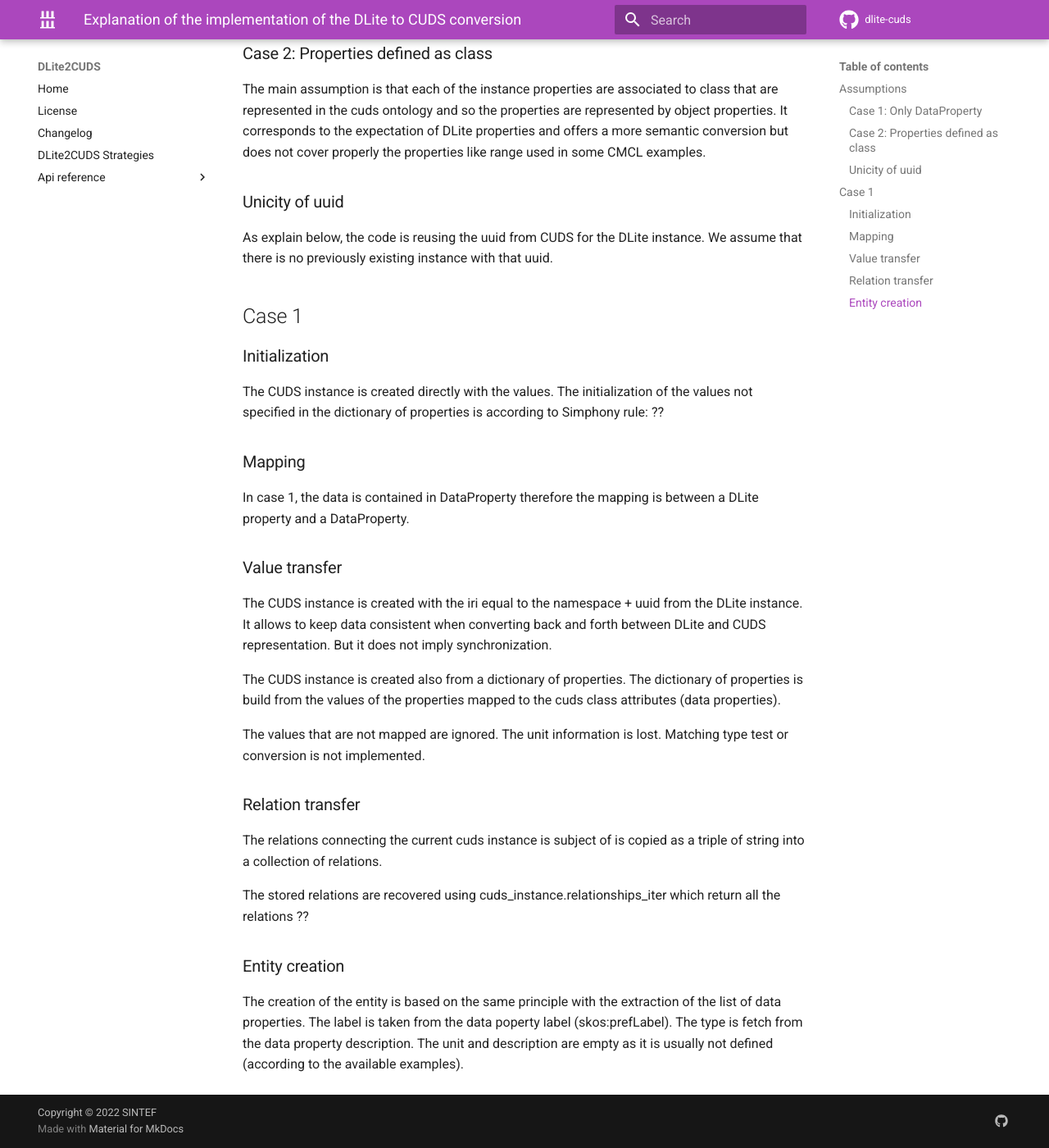
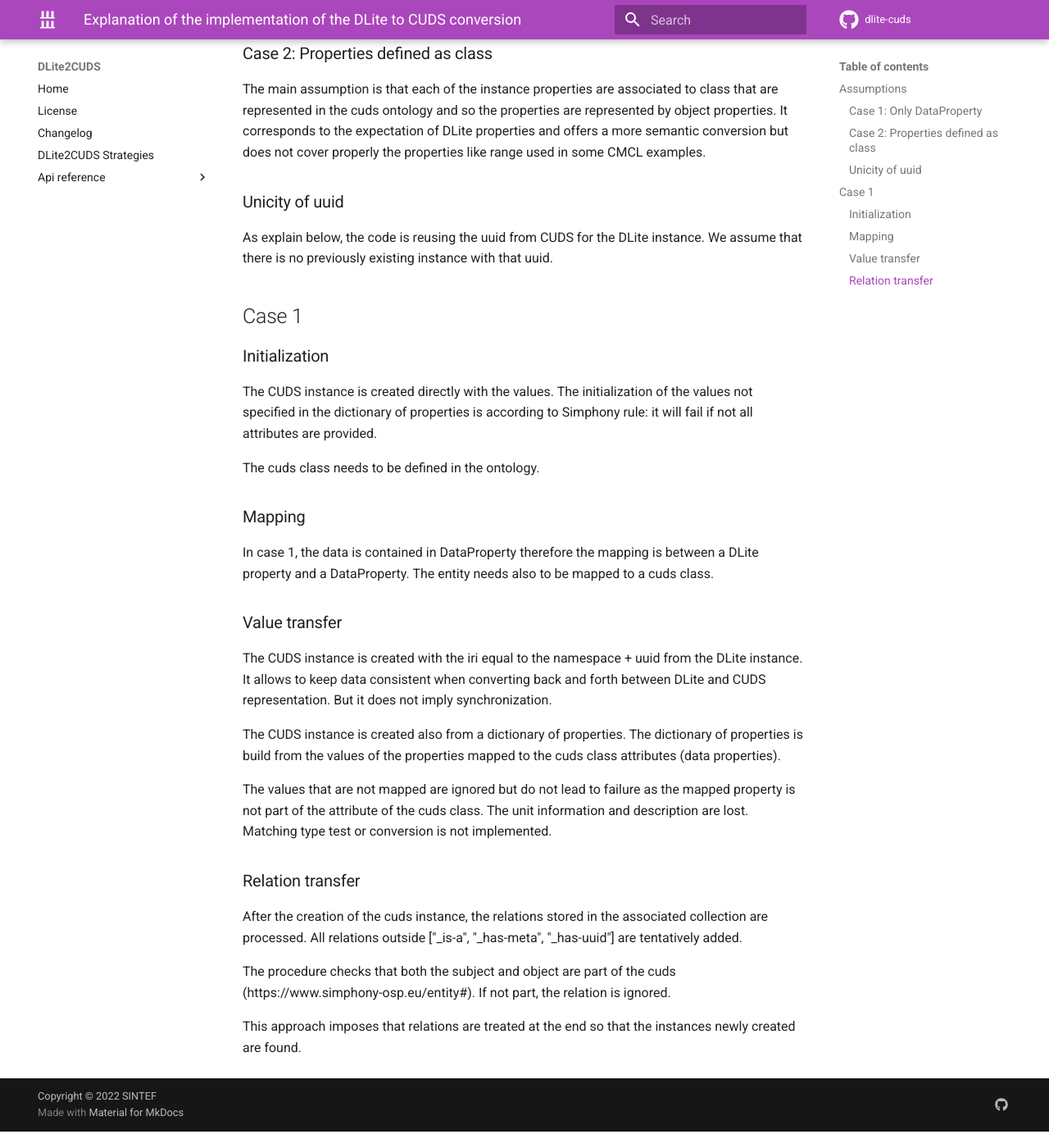
Before and after one commit to EMMC-ASBL/dlite-cuds, an MkDocs documentation site: the page built from docs/dlite2cuds_explained.md, in a window 1280 px wide and 1400 px high, scrolled down 468 px. Shown: the whole window at 82% size. Built offline with MkDocs 1.6.1 and Material for MkDocs 9.7.7, drawn with Linux system fonts in a browser that asks for light colours; comment, search, counter and statistics services are not loaded; the version menu is left out; some of the changed text lies outside the part shown.

Commit message:
modified documentation

```diff
--- a/docs/dlite2cuds_explained.md
+++ b/docs/dlite2cuds_explained.md
@@ -8,7 +8,7 @@ Remark: This description correspond to the version December 2023 of the cuds2dli
 ### Case 1: Only DataProperty
 
 The main assumption is that the DLite properties correspond to CUDS data properties and that there is no relation ($ref) included in the data model.
-The possible semantic description of the properties is lost in the conversion (unless specifically added in the list of relations to transfer) as well as the unit.
+The possible semantic description as class of the properties is lost in the conversion (unless specifically added in the list of relations to transfer) as well as the unit and description.
 
 ### Case 2: Properties defined as class
 
@@ -25,11 +25,14 @@ We assume that there is no previously existing instance with that uuid.
 ### Initialization
 
 The CUDS instance is created directly with the values.
-The initialization of the values not specified in the dictionary of properties is according to Simphony rule: ??
+The initialization of the values not specified in the dictionary of properties is according to Simphony rule: it will fail if not all attributes are provided.
+
+The cuds class needs to be defined in the ontology.
 
 ### Mapping
 
 In case 1, the data is contained in DataProperty therefore the mapping is between a DLite property and a DataProperty.
+The entity needs also to be mapped to a cuds class.
 
 ### Value transfer
 
@@ -39,19 +42,15 @@ It allows to keep data consistent when converting back and forth between DLite a
 The CUDS instance is created also from a dictionary of properties.
 The dictionary of properties is build from the values of the properties mapped to the cuds class attributes (data properties).
 
-The values that are not mapped are ignored.
-The unit information is lost.
+The values that are not mapped are ignored but do not lead to failure as the mapped property is not part of the attribute of the cuds class.
+The unit information and description are lost.
 Matching type test or conversion is not implemented.
 
 ### Relation transfer
 
-The relations connecting the current cuds instance is subject of is copied as a triple of string into a collection of relations.
+After the creation of the cuds instance, the relations stored in the associated collection are processed.
+All relations outside ["_is-a", "_has-meta", "_has-uuid"] are tentatively added.
 
-The stored relations are recovered using cuds_instance.relationships_iter which return all the relations ??
+The procedure checks that both the subject and object are part of the cuds (https://www.simphony-osp.eu/entity#<uuid>). If not part, the relation is ignored.
 
-### Entity creation
-
-The creation of the entity is based on the same principle with the extraction of the list of data properties.
-The label is taken from the data poperty label (skos:prefLabel).
-The type is fetch from the data property description.
-The unit and description are empty as it is usually not defined (according to the available examples).
+This approach imposes that relations are treated at the end so that the instances newly created are found.
```
Also changed, not shown: docs/cuds2dlite_explained.md (+11 -6 lines).
